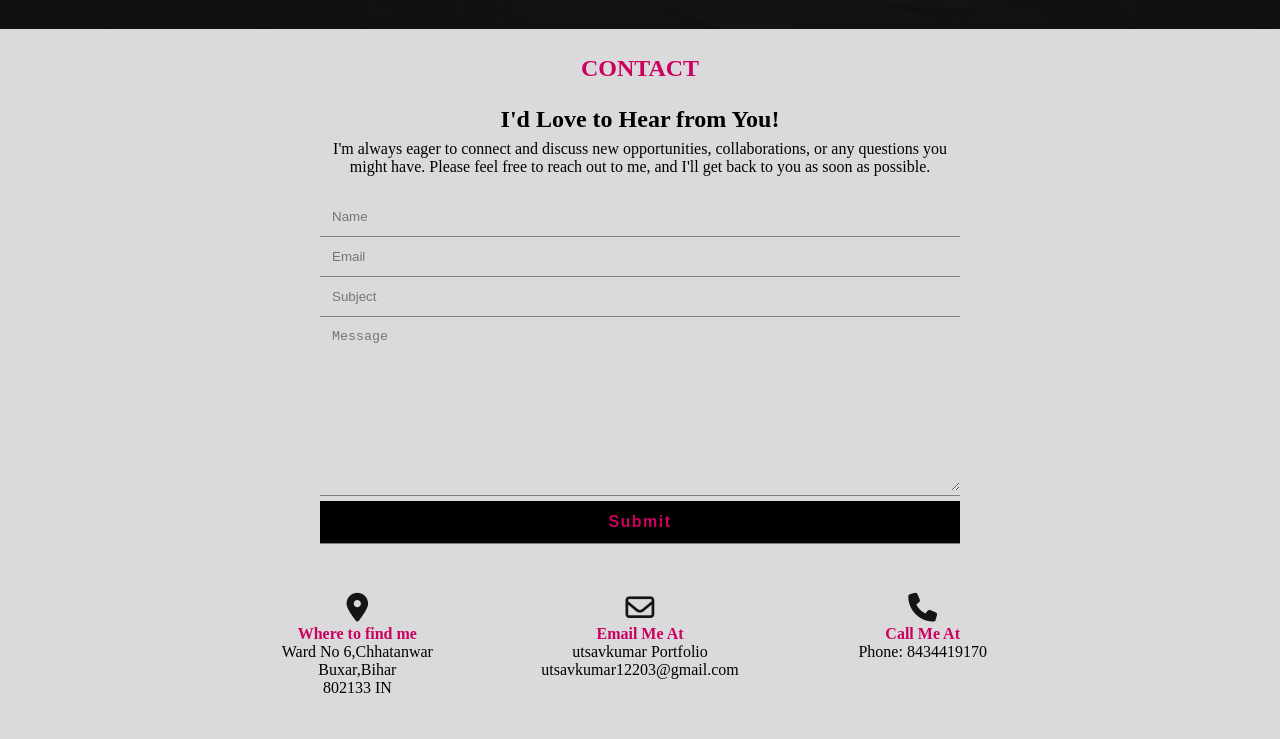
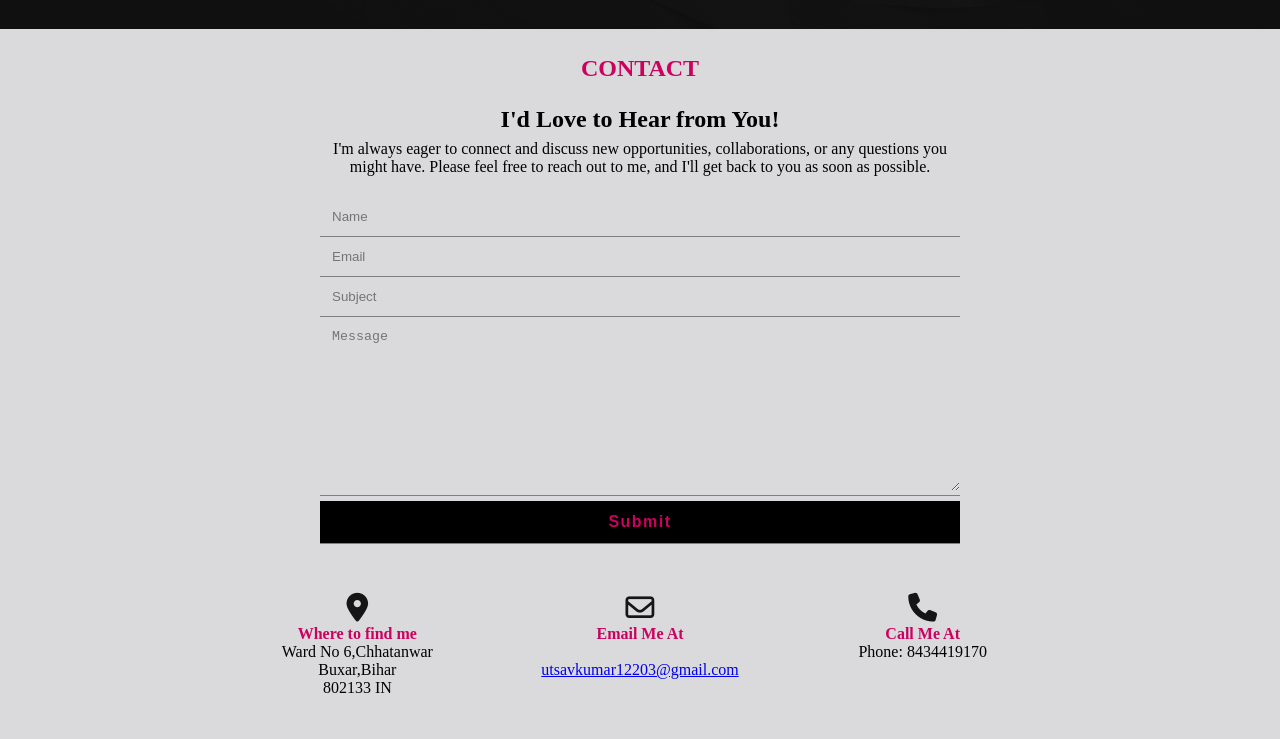
Before and after one commit to uts8434/My_Portfolio, a website: page public/index.html in a window 1280 px wide. Shown: the part 3792-4531 px from the top of the page. Drawn offline with Linux system fonts and the light colour scheme; a web font is replaced by a local one.

Commit message:
minor changes

```diff
--- a/public/index.html
+++ b/public/index.html
@@ -628,8 +628,9 @@
 
                 <h5>Email Me At</h5>
 
-                <p class="mail"> <a target="_blank"
-                        href="https://utsavkumarsingh.vercel.app/">utsavkumar Portfolio</a><br>
+                <!-- <p class="mail"> <a target="_blank" href="https://utsavkumarsingh.vercel.app/">utsavkumar
+                        Portfolio</a><br> -->
+                        <br>
                     <a href="mailto:utsavkumar12203@gmail.com">utsavkumar12203@gmail.com</a>
                 </p>
 
```
Lines whose indentation alone changed are shown as unchanged.
